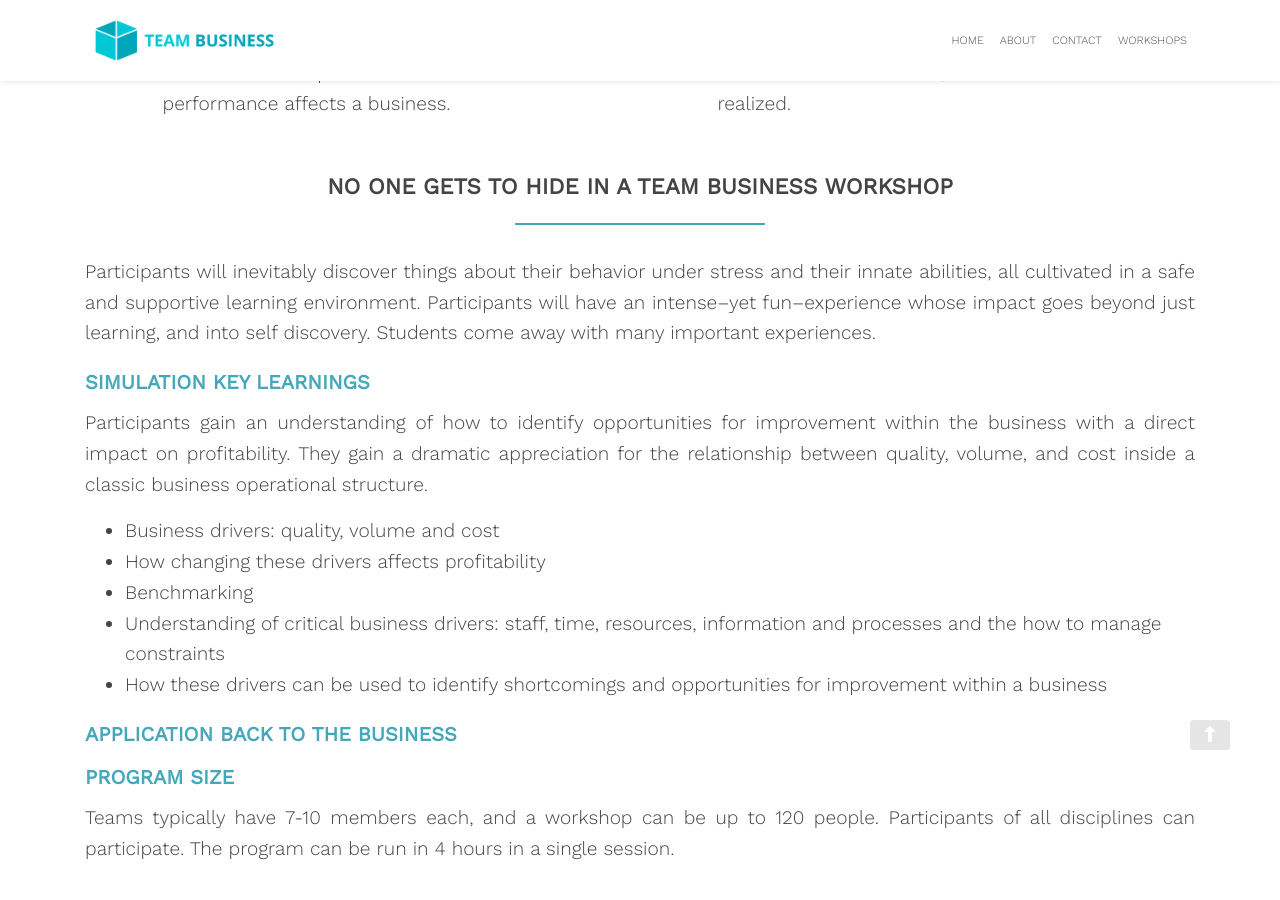
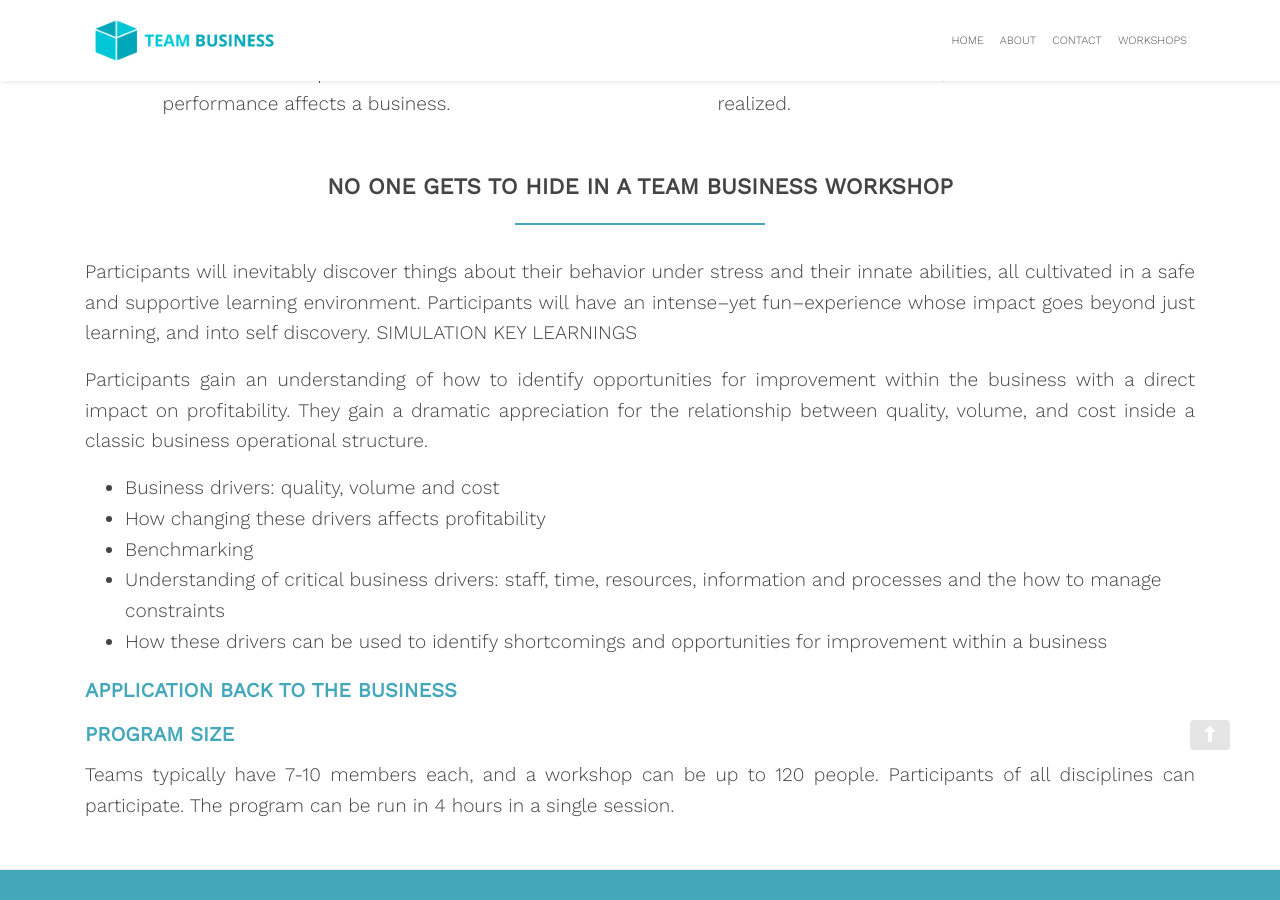
Before and after one commit to zac-heisey/team-business, a Jekyll site: the page built from _pages/car.md, in a window 1280 px wide and 900 px high, scrolled down 1927 px. Built offline with Jekyll 4.4.1, drawn with Linux system fonts in a browser that asks for light colours; nearby versions of some CDN libraries.

Commit message:
Update from Forestry.io Lara Azzam updated _pages/car.md

```diff
--- a/_pages/car.md
+++ b/_pages/car.md
@@ -44,9 +44,7 @@ As employees of a car manufacturing division, teams are challenged with achievin
 
 ## No One Gets to Hide in a Team Business Workshop
 
-Participants will inevitably discover things about their behavior under stress and their innate abilities, all cultivated in a safe and supportive learning environment. Participants will have an intense--yet fun--experience whose impact goes beyond just learning, and into self discovery. Students come away with many important experiences.
-
-### SIMULATION KEY LEARNINGS
+Participants will inevitably discover things about their behavior under stress and their innate abilities, all cultivated in a safe and supportive learning environment. Participants will have an intense--yet fun--experience whose impact goes beyond just learning, and into self discovery. SIMULATION KEY LEARNINGS
 
 Participants gain an understanding of how to identify opportunities for improvement within the business with a direct impact on profitability. They gain a dramatic appreciation for the relationship between quality, volume, and cost inside a classic business operational structure.
 
```
